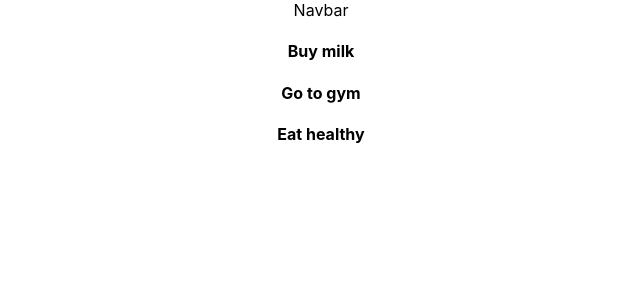
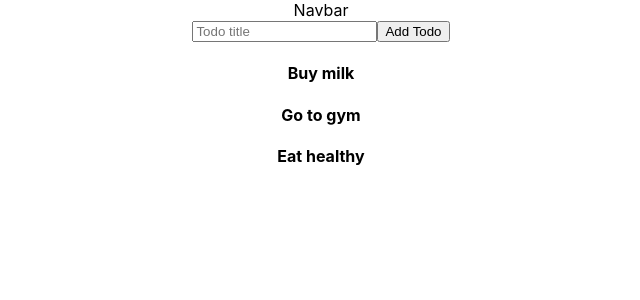
Before and after one commit to AndreiBora/todo-react, a React (Create React App) app: page / in a window 1280 px wide. Shown: the top 300 px of the page, without its empty margins (319-959 px from the left). Built offline with nearby package versions, Linux system fonts and the light colour scheme.

Commit message:
partial add todo

```diff
--- a/src/App.js
+++ b/src/App.js
@@ -2,11 +2,14 @@ import React from "react";
 import "./App.css";
 import Todos from "./components/Todos";
 import NavBar from "./components/NavBar";
+import AddTodo from "./components/AddTodo";
 
 function App() {
+
   return (
     <div className="App">
       <NavBar />
+      <AddTodo />
       <Todos />
     </div>
   );
--- /dev/null
+++ b/src/components/AddTodo.js
@@ -0,0 +1,28 @@
+import React, { Component } from "react";
+
+class AddTodo extends Component {
+    state = { title: '' };
+    handleSubmit = (event) => {
+        event.preventDefault();
+        this.setState({ title: '' });
+    };
+    render() {
+      const { todo } = this.props;
+      return (
+        <div>
+          <form onSubmit={this.handleSubmit}>
+          <input
+          type="text"
+          value={this.state.title}
+          onChange={event => this.setState({ title: event.target.value })}
+          placeholder="Todo title"
+          required
+        />
+        <button>Add Todo</button>
+          </form>
+        </div>
+      );
+    }
+  }
+
+  export default AddTodo;
--- a/src/components/Todos.js
+++ b/src/components/Todos.js
@@ -21,11 +21,18 @@ class Todos extends Component {
       },
     ],
   };
+
+  addNewTodo = (todoData) => {
+  	this.setState(prevState => ({
+    	todos: [...prevState.todos, todoData],
+    }));
+  };
+
   render() {
     return (
       <div>
         {this.state.todos.map((todo) => {
-          return <Todo key={todo.id} todo={todo} />;
+          return <Todo key={todo.id} todo={todo} handlerAddTodo={this.addNewTodo}/>;
         })}
       </div>
     );
```
